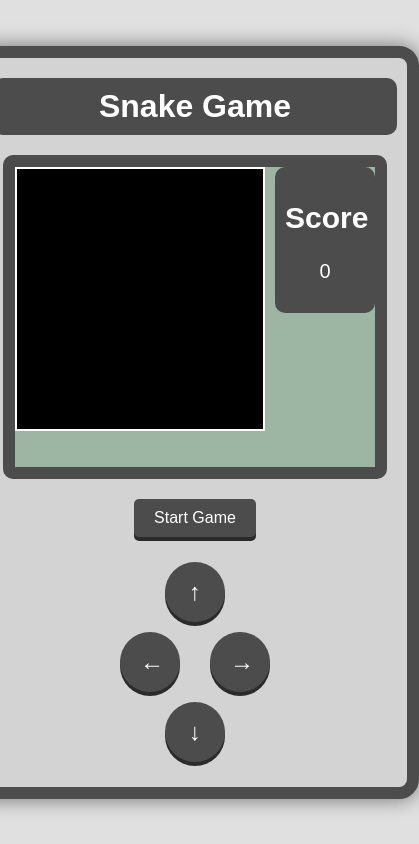
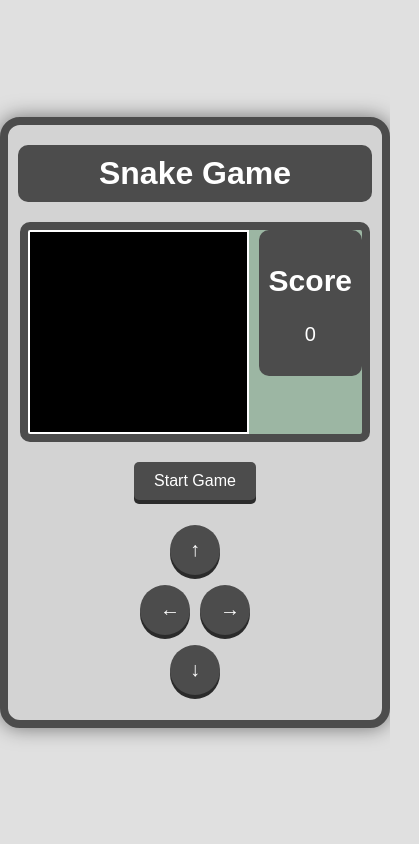
Before and after one commit to titinho19/Snake, a plain HTML site: page index.html in a window 390 px wide. Shown: the whole page, 419 px wide, since content can reach past the window. Drawn offline with Linux system fonts and the light colour scheme.

Commit message:
Update styles.css

```diff
--- a/styles.css
+++ b/styles.css
@@ -15,10 +15,12 @@ body {
     flex-direction: column;
     align-items: center;
     background-color: #d3d3d3;
-    border: 12px solid #4c4c4c;
+    border: 8px solid #4c4c4c;
     border-radius: 20px;
     padding: 20px;
     box-shadow: 0 0 20px rgba(0, 0, 0, 0.5);
+    width: 90%;
+    max-width: 400px;
 }
 
 #game-boy h1 {
@@ -36,16 +38,18 @@ body {
     display: flex;
     justify-content: center;
     align-items: flex-start;
-    width: 360px;
-    height: 300px;
+    width: 100%;
+    height: auto;
     background-color: #9cb6a3;
-    border: 12px solid #4c4c4c;
+    border: 8px solid #4c4c4c;
     border-radius: 10px;
+    overflow: hidden;
 }
 
 #game-board {
     position: relative;
-    width: 260px;
+    width: 100%;
+    max-width: 260px;
     height: 260px;
     background-color: #000;
     border: 2px solid #fff;
@@ -55,7 +59,6 @@ body {
 }
 
 #score-board {
-    width: 80px;
     margin-left: 10px;
     color: #fff;
     text-align: center;
@@ -100,7 +103,8 @@ button:active {
 #controls > div {
     display: flex;
     justify-content: space-between;
-    width: 160px; /* Ajustamos el ancho del contenedor de los botones izquierda y derecha */
+    width: 100%; /* Ajustamos el ancho del contenedor de los botones izquierda y derecha */
+    max-width: 160px;
 }
 
 #controls button {
@@ -119,3 +123,17 @@ button:active {
     box-shadow: 0 2px #2b2b2b;
     transform: translateY(2px);
 }
+
+@media (max-width: 600px) {
+    #game-board {
+        height: 200px;
+    }
+    #controls button {
+        width: 50px;
+        height: 50px;
+        font-size: 20px;
+    }
+    #controls > div {
+        max-width: 140px;
+    }
+}
```
